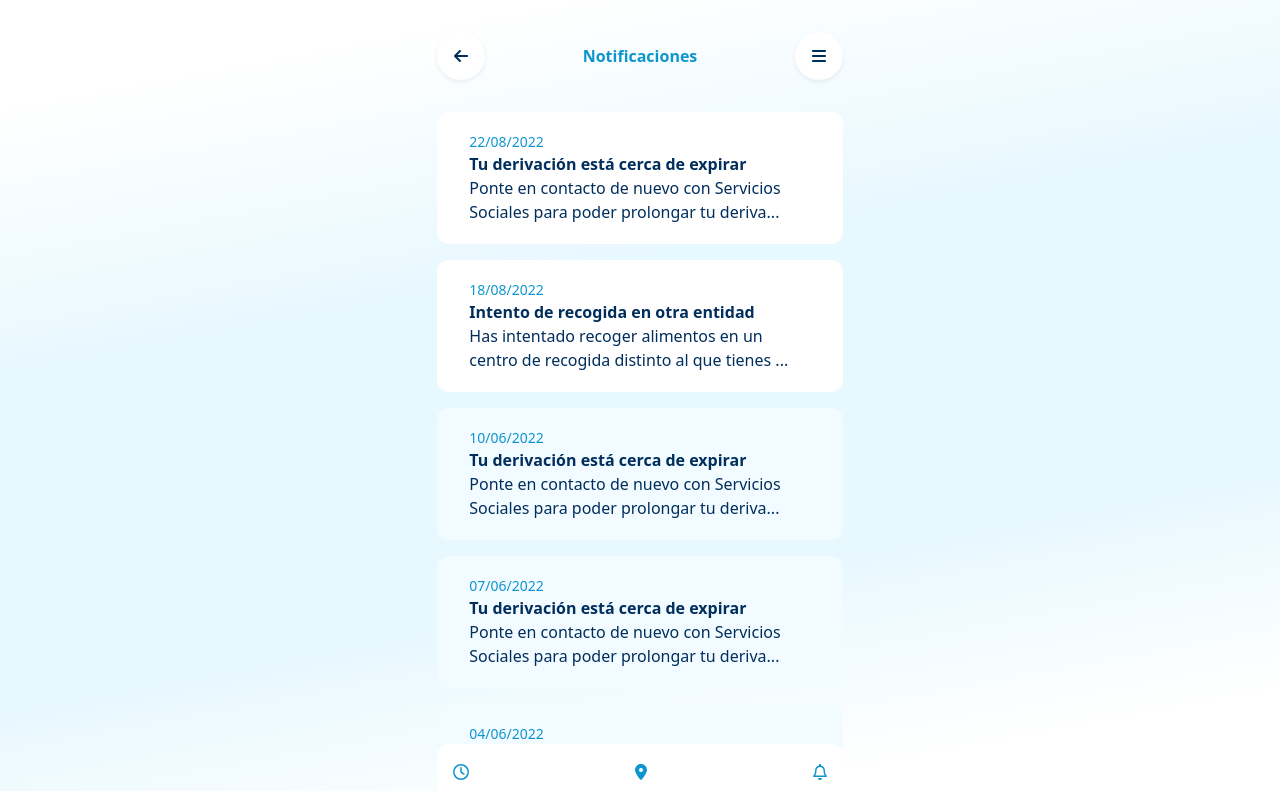
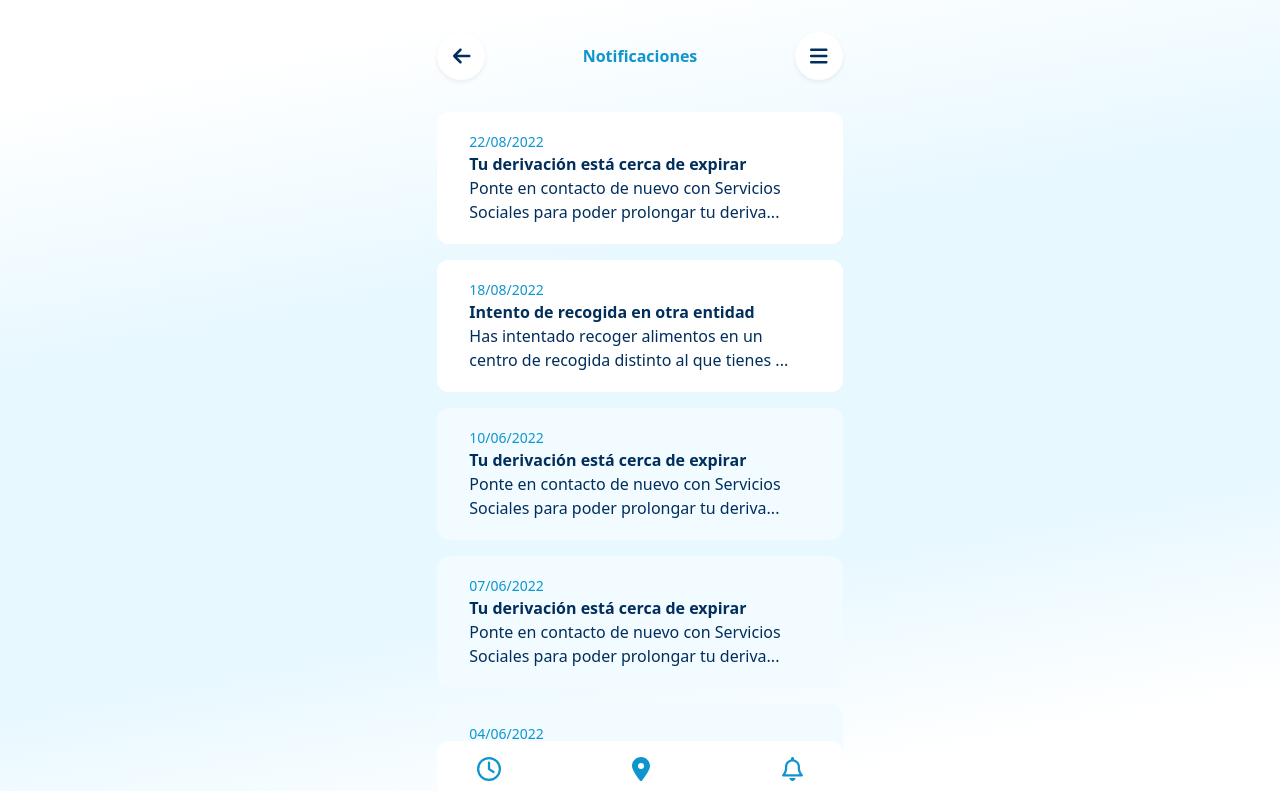
Before and after one commit to TheTributeCommunity/fesbal-frontend, a React (Vite) app: page /notifications in a window 1280 px wide. Shown: the top 791 px of the page. Built offline with nearby package versions, Linux system fonts and the light colour scheme.

Commit message:
change: add bigger font on fa-icons

```diff
--- a/src/components/icons/BellIcon.tsx
+++ b/src/components/icons/BellIcon.tsx
@@ -3,7 +3,7 @@ import {faBell} from "@fortawesome/free-regular-svg-icons";
 
 const BellIcon = () => {
     return (
-        <FontAwesomeIcon icon={faBell} className="text-primary-color"/>
+        <FontAwesomeIcon icon={faBell} className="text-primary-color text-2xl" />
     );
 }
 
--- a/src/components/icons/BurgerMenuIcon.tsx
+++ b/src/components/icons/BurgerMenuIcon.tsx
@@ -3,7 +3,7 @@ import {faBars} from "@fortawesome/free-solid-svg-icons";
 
 const BurgerMenuIcon = () => {
     return (
-        <FontAwesomeIcon icon={faBars} className="text-secondary-color"/>
+        <FontAwesomeIcon icon={faBars} className="text-secondary-color text-xl"/>
     );
 }
 
--- a/src/components/icons/LeftArrowIcon.tsx
+++ b/src/components/icons/LeftArrowIcon.tsx
@@ -3,7 +3,7 @@ import {faArrowLeft} from "@fortawesome/free-solid-svg-icons";
 
 const LeftArrowIcon = () => {
     return (
-        <FontAwesomeIcon icon={faArrowLeft} className="text-secondary-color"/>
+        <FontAwesomeIcon icon={faArrowLeft} className="text-secondary-color text-xl"/>
     );
 }
 
--- a/src/components/icons/LocationIcon.tsx
+++ b/src/components/icons/LocationIcon.tsx
@@ -3,7 +3,7 @@ import {faLocationDot} from "@fortawesome/free-solid-svg-icons";
 
 const LocationIcon = () => {
     return (
-        <FontAwesomeIcon icon={faLocationDot} className="text-primary-color"/>
+        <FontAwesomeIcon icon={faLocationDot} className="text-primary-color text-2xl" />
     );
 }
 
--- a/src/components/icons/WatchIcon.tsx
+++ b/src/components/icons/WatchIcon.tsx
@@ -3,7 +3,7 @@ import {faClock} from "@fortawesome/free-regular-svg-icons";
 
 const WatchIcon = () => {
     return (
-        <FontAwesomeIcon icon={faClock} className="text-primary-color"/>
+        <FontAwesomeIcon icon={faClock} className="text-primary-color text-2xl" />
     );
 }
 
--- a/src/pages/NotificationDetails.tsx
+++ b/src/pages/NotificationDetails.tsx
@@ -28,7 +28,7 @@ const NotificationDetails = () => {
                 </div>
             </div>
             <nav
-                className="flex flex-row justify-between items-center self-center w-full md:w-1/2 lg:w-1/3 bg-white rounded-xl p-4 sticky bottom-0">
+                className="flex flex-row justify-between items-center self-center w-full md:w-1/2 lg:w-1/3 bg-white rounded-xl p-4 sticky bottom-0 px-10">
                 <AppWatchButton/>
                 <AppLocationButton/>
                 <AppBellButton/>
--- a/src/pages/NotificationsScreen.tsx
+++ b/src/pages/NotificationsScreen.tsx
@@ -31,7 +31,7 @@ const NotificationsScreen = () => {
                 </ul>
             </div>
             <nav
-                className="flex flex-row justify-between items-center self-center w-full md:w-1/2 lg:w-1/3 bg-white rounded-xl p-4 sticky bottom-0">
+                className="flex flex-row justify-between items-center self-center w-full md:w-1/2 lg:w-1/3 bg-white rounded-xl p-4 sticky bottom-0 px-10">
                 <AppWatchButton/>
                 <AppLocationButton/>
                 <AppBellButton/>
--- a/src/pages/PickupPoint.tsx
+++ b/src/pages/PickupPoint.tsx
@@ -29,7 +29,7 @@ const PickupPoint = () => {
                 </div>
             </div>
             <nav
-                className="flex flex-row justify-between items-center self-center w-full md:w-1/2 lg:w-1/3 bg-white rounded-xl p-4 sticky bottom-0">
+                className="flex flex-row justify-between items-center self-center w-full md:w-1/2 lg:w-1/3 bg-white rounded-xl p-4 sticky bottom-0 px-10">
                 <AppWatchButton/>
                 <AppLocationButton/>
                 <AppBellButton/>
--- a/src/pages/ProfileScreen.tsx
+++ b/src/pages/ProfileScreen.tsx
@@ -77,7 +77,7 @@ const ProfileScreen = () => {
                 </ul>
             </div>
             <nav
-                className="flex flex-row justify-between items-center self-center w-full md:w-1/2 lg:w-1/3 bg-white rounded-xl p-4 sticky bottom-0">
+                className="flex flex-row justify-between items-center self-center w-full md:w-1/2 lg:w-1/3 bg-white rounded-xl p-4 sticky bottom-0 px-10">
                 <AppWatchButton/>
                 <AppLocationButton/>
                 <AppBellButton/>
```
